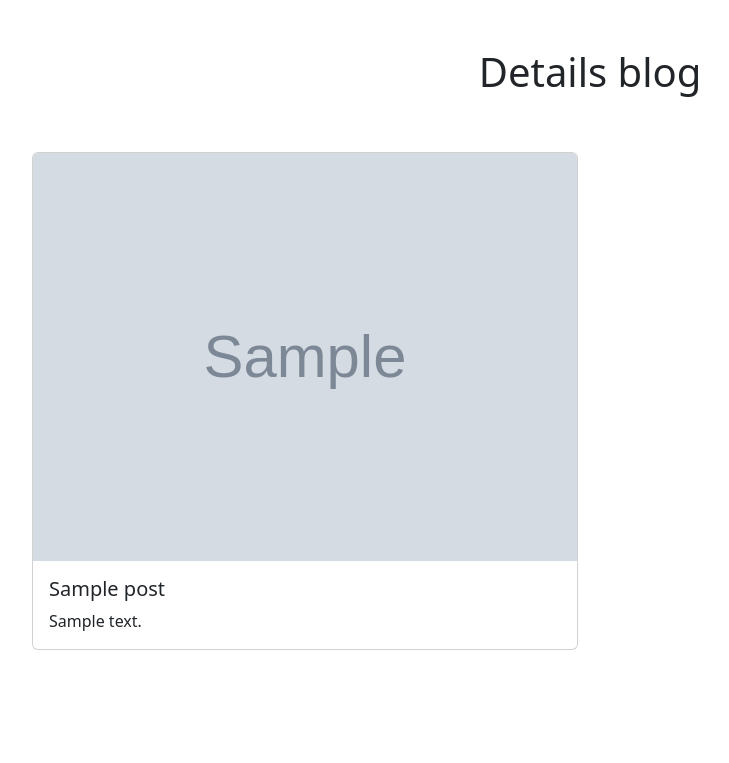
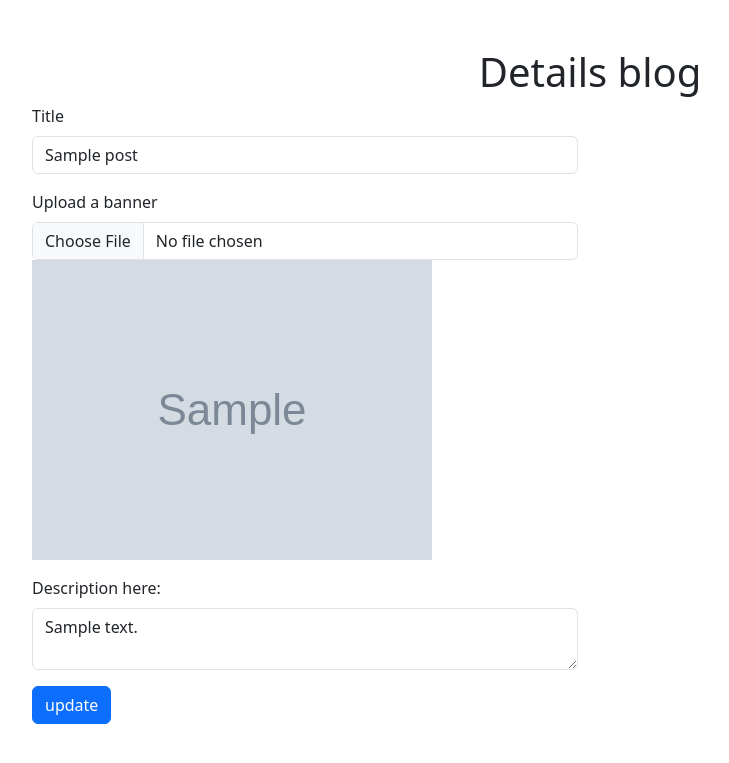
Before and after one commit to mdkawsardev/blog_with_django, a Django app: page /details/00000000-0000-0000-0000-000000000001/ in a window 1280 px wide. Shown: the top 763 px of the page, without its empty margins (50-779 px from the left). Run offline with Django 5.2, Linux system fonts and the light colour scheme; tables that the repository leaves empty hold one stand-in row (values such as "Sample post"); grey boxes marked "Sample" are stand-in pictures.

Commit message:
Site is being upadated

```diff
--- a/app/urls.py
+++ b/app/urls.py
@@ -8,4 +8,5 @@ urlpatterns = [
     path('details/<uuid:unique_code>/', views.details, name='details'),
     path('category/', views.category, name='category'),
     path('analyze/', views.analyze, name='analyze'),
+    path('edit/', views.edit, name='edit'),
 ]
--- a/app/views.py
+++ b/app/views.py
@@ -2,6 +2,7 @@ from django.shortcuts import render, redirect
 from django.contrib import messages
 from django.http import HttpResponse
 from .models import Post
+import os
 # Create your views here.
 def index(request):
     return render(request, 'index.html')
@@ -27,6 +28,15 @@ def post(request):
     return render(request, 'post.html')
 
 def details(request, unique_code):
+    data = Post.objects.get(unique_code=unique_code)
+    if request.method == "POST":
+        if len(request.FILES) != 0:
+            if len(data.banner) > 0:
+                os.remove(data.banner.path)
+            data.banner = request.FILES['banner']
+        data.title = request.POST.get['title']
+        data.description = request.POST.get['description']
+        data.save()
     context = {
         'blogs': Post.objects.filter(unique_code=unique_code).all()
     }
@@ -47,3 +57,6 @@ def analyze(request):
                 if text not in punch:
                     value+= text
     return render(request, 'analyze.html', {'text':value})
+
+def edit(request):
+    pass
--- a/templates/details.html
+++ b/templates/details.html
@@ -4,7 +4,7 @@
 <div class="container">
     <h1 class="mt-5 text-center">Details blog</h1>
     <div class="row">
-        {% if blogs %}
+        {% comment %} {% if blogs %}
             {% for blog in blogs %}
                 <div class="blogs mt-5 col-lg-6">
                     <div class="card" style="width: 100%;">
@@ -18,7 +18,26 @@
                     </div>
                 </div>
             {% endfor %}
-        {% endif %}
+        {% endif %} {% endcomment %}
+        {% for blog in blogs %}
+            <form method="post" class="col-6" action="{% url 'details' blog.unique_code %}" enctype="multipart/form-data">
+                {% csrf_token %}
+                <div class="mb-3">
+                    <label for="title" class="form-label">Title</label>
+                    <input type="text" class="form-control" id="title" value="{{blog.title}}" name="title" aria-describedby="emailHelp" required>
+                </div>
+                <div class="mb-3">
+                    <label for="banner" class="form-label">Upload a banner</label>
+                    <input type="file" class="form-control" id="banner" name="banner" required>
+                    <img src="{{blog.banner.url}}" alt="">
+                </div>
+                <div class="mb-3">
+                    <label for="desc" class="form-label">Description here:</label>
+                    <textarea class="form-control" name="description" id="desc" required>{{blog.description}}</textarea>
+                </div>
+                <button type="submit" class="btn btn-primary">update</button>
+            </form>
+        {% endfor %}
     </div>
 </div>
 {% endblock body %}
--- a/templates/index.html
+++ b/templates/index.html
@@ -4,5 +4,6 @@
     <div class="container">
         <h1 class="text-center mt-5">Welcome to my home</h1>
         <a href="{% url 'blog' %}">View blogs</a>
+        <a href="{% url 'post' %}" class="d-block">Create a new post</a>
     </div>
 {% endblock body %}
--- a/templates/post.html
+++ b/templates/post.html
@@ -29,5 +29,6 @@
                 <button type="submit" class="btn btn-primary">Submit</button>
             </form>
         </div>
+        <a href="{% url 'blog' %}">See posts</a>
     </div>
 {% endblock body %}
```
Also changed, not shown: media/media/Gemini_Generated_Image_m6vf4tm6vf4tm6vf.png (added), media/media/news_sddPAgr.jpg (deleted).
